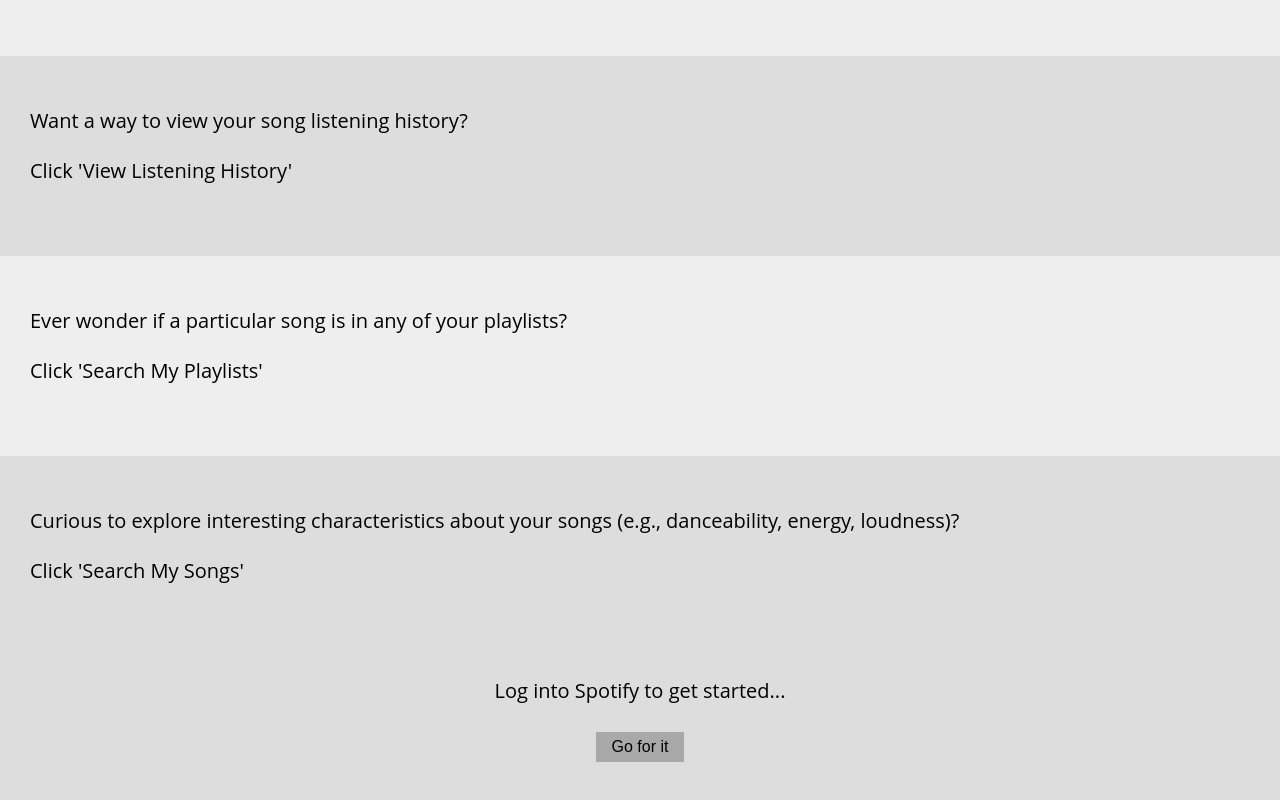
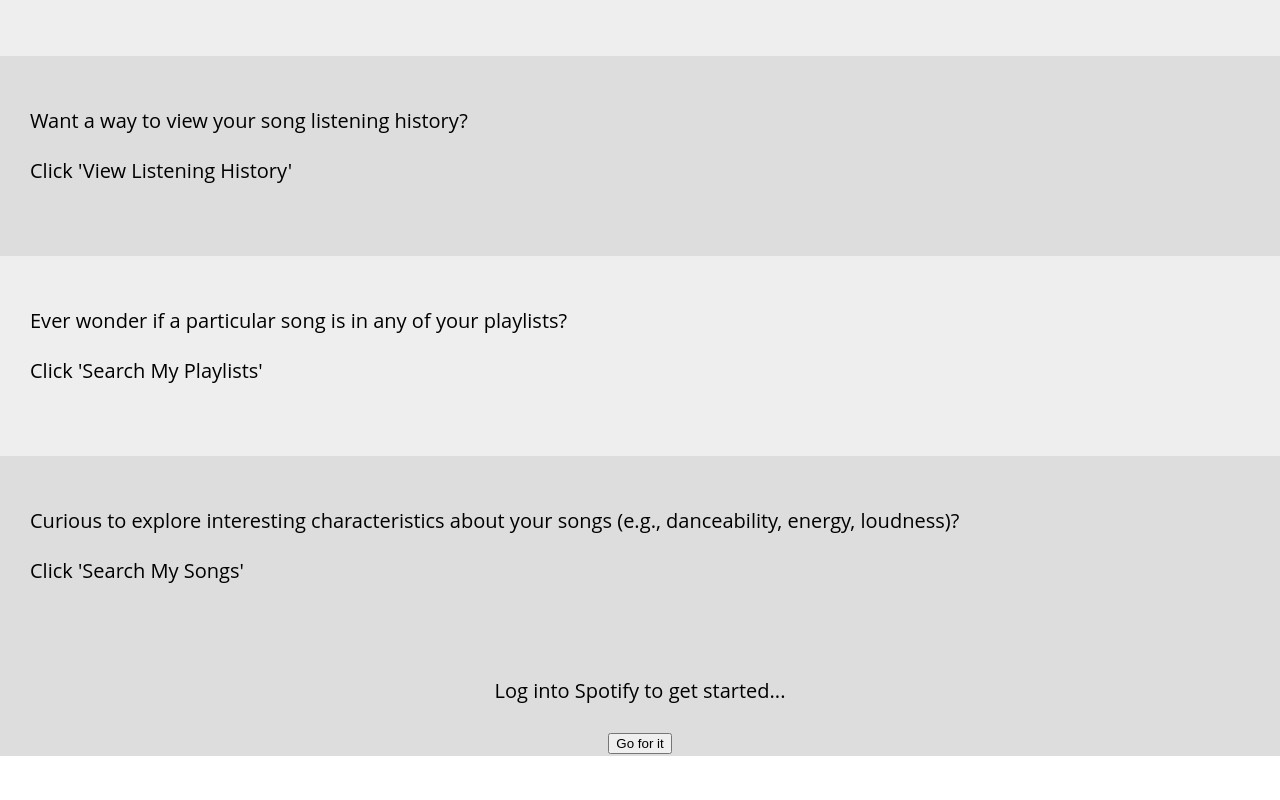
Before and after one commit to cpedersen/my-spotify-data_client, a React (Create React App) app: page / in a window 1280 px wide. Shown: the part 314-1114 px from the top of the page. After the commit the page ends 1070 px from the top, so only its background shows below. Built offline with nearby package versions, Linux system fonts and the light colour scheme.

Commit message:
Remove min-height for now to keep all static screens consistent

```diff
--- a/src/views/Homepage/views/BackUpData/BackUpData.js
+++ b/src/views/Homepage/views/BackUpData/BackUpData.js
@@ -85,7 +85,7 @@
 
         <br />
         <section className={styles.buttonSection}>
-          <button className={styles.button} type="submit">
+          <button className={styles.buttonStyle} type="submit">
             Submit
           </button>
           <br />
--- a/src/views/Homepage/views/BackUpData/backUpData.module.css
+++ b/src/views/Homepage/views/BackUpData/backUpData.module.css
@@ -12,7 +12,7 @@
 }
 
 section {
-  min-height: 200px;
+  /*min-height: 200px;*/
   padding: 0 0;
   background-color: #bbb;
   color: black;
@@ -21,13 +21,15 @@
 .buttonSection {
   text-align: center;
   background-color: transparent;
+  min-height: 0px !important;
+  padding: 0 0;
+  color: black;
 }
 
-button {
+.buttonStyle {
   background-color: darkgray;
   border: none;
   color: black;
-  /*padding: 15px 32px;*/
   padding: 6px 16px;
   margin: 6px;
   text-align: center;
--- a/src/views/Homepage/views/SearchMyPlaylists/components/Search/search.module.css
+++ b/src/views/Homepage/views/SearchMyPlaylists/components/Search/search.module.css
@@ -9,3 +9,7 @@
 .selectField {
   font-size: 16px;
 }
+
+section {
+  min-height: 0px !important;
+}
```
